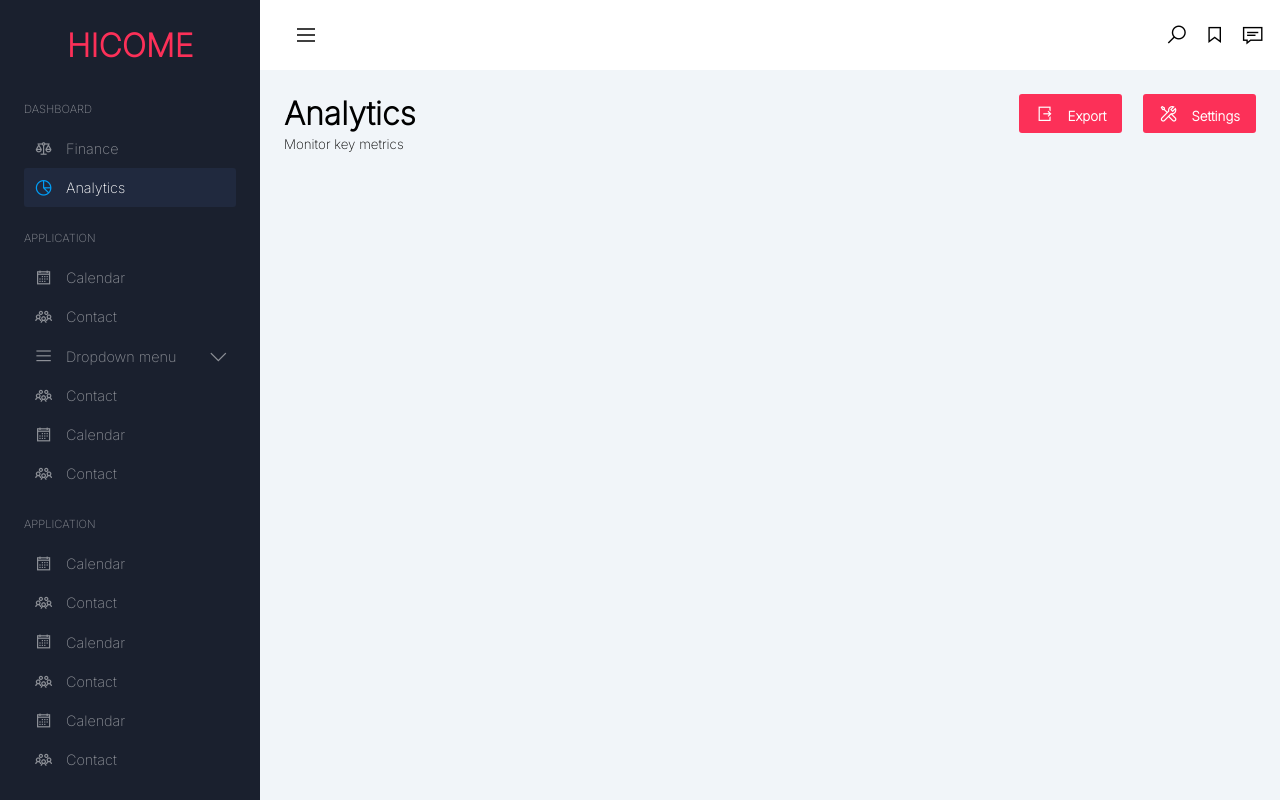
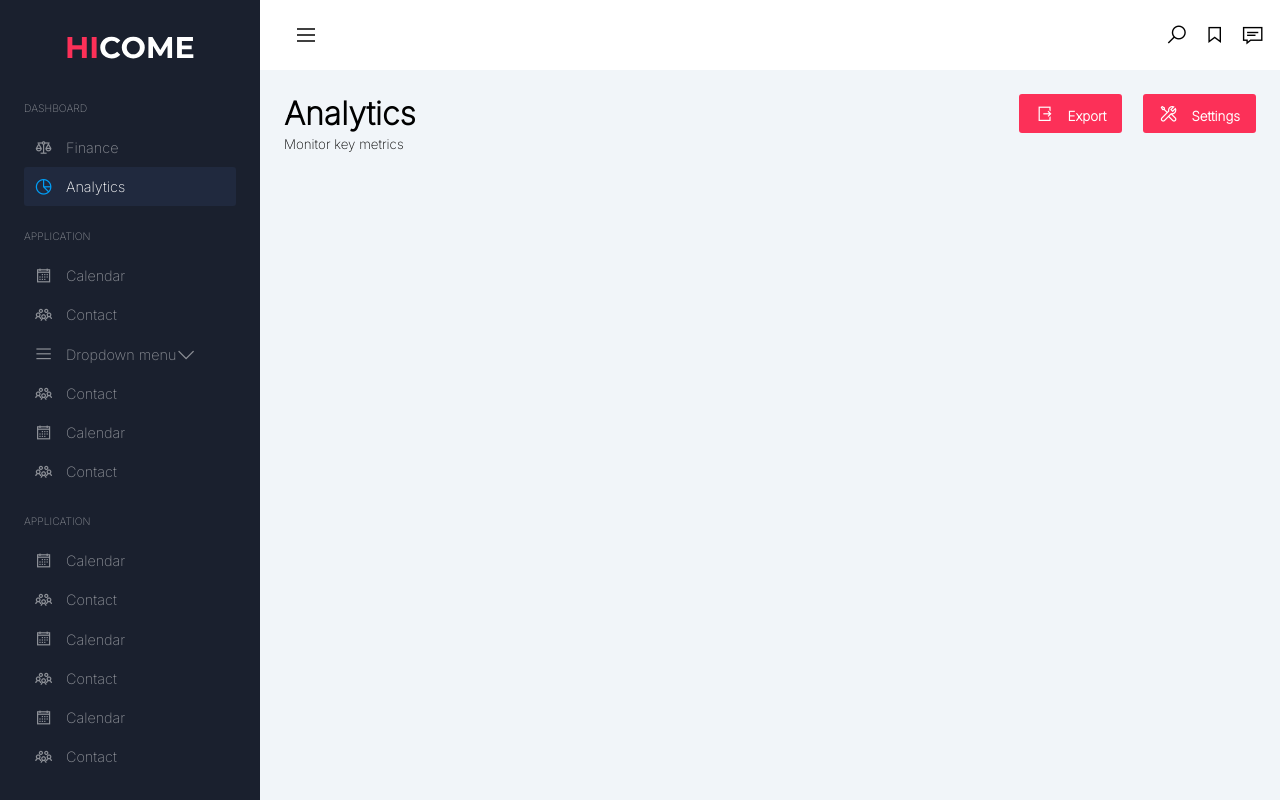
Before and after one commit to hikamabq/hicome-admin-template, a plain HTML site: page index.html in a window 1280 px wide. Drawn offline with nearby package versions, Linux system fonts and the light colour scheme.

Commit message:
update logo

```diff
--- a/assets/style.css
+++ b/assets/style.css
@@ -115,7 +115,7 @@
 .menu-head{
 	text-transform: uppercase;
 	color: rgba(255, 255, 255, 0.5);
-	font-size: .7rem;
+	font-size: .65rem;
 	font-weight: 500;
 	margin-bottom: .8rem;
 	margin-top: 1rem;
@@ -226,6 +226,7 @@ header{
 	cursor: pointer;
 }
 
+
 .main-content{
 	margin-left: 260px;
 	transition: margin-left 300ms;
--- a/index.html
+++ b/index.html
@@ -15,7 +15,7 @@
 	<div class="sidebar">
 		<div class="sidebar-brand">
 			<div class="brand-flex">
-				<center>HICOME</center>
+				<img src="assets/logo-hicome.png" alt="">
 			</div>
 		</div>
 
@@ -61,7 +61,7 @@
 						<label for="menu-drop">
 							<span class="las la-bars"></span>
 							Dropdown menu
-							<i class="las la-angle-down"></i>
+							<span class="las la-angle-down" id="dropdown"></span>
 						</label>
 					    <ul class="toggle-dropdown">
 							<li>
```
Also changed, not shown: assets/logo-hicome.png (added).
